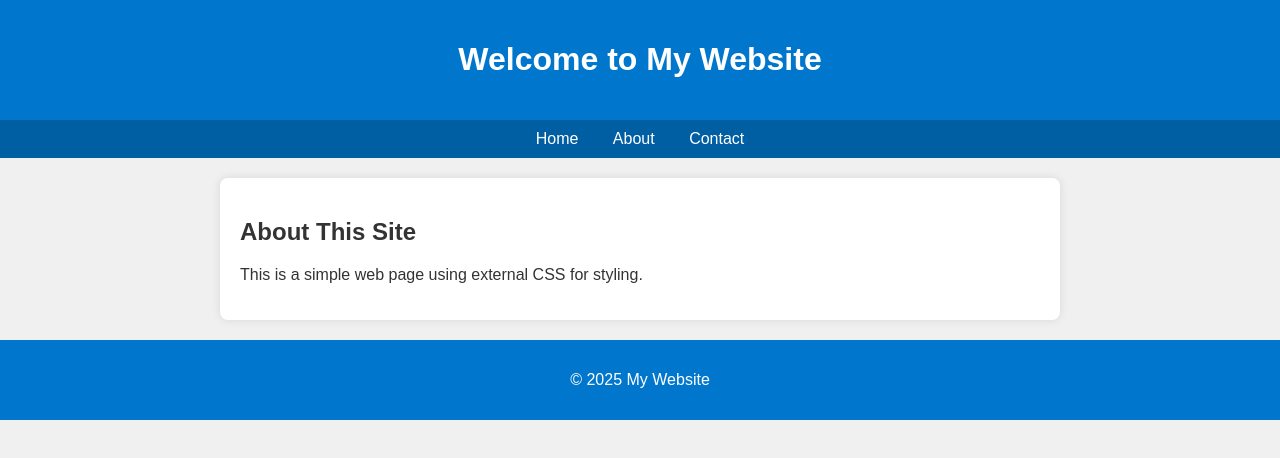
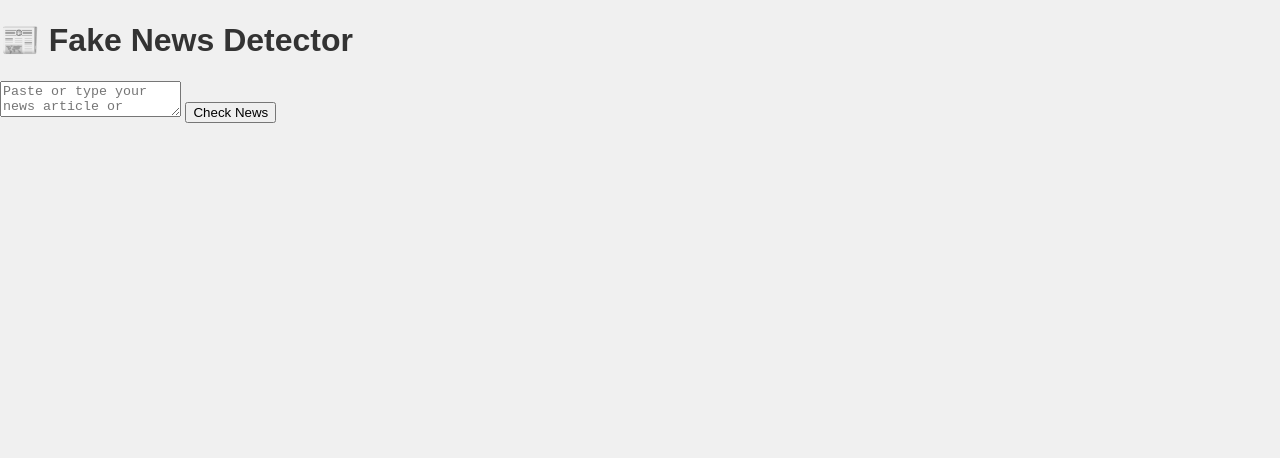
Before and after one commit to vaishnavimajji/my_f, a plain HTML site: page index.html in a window 1280 px wide. Drawn offline with Linux system fonts and the light colour scheme.

Commit message:
Add files via upload

```diff
--- a/index.html
+++ b/index.html
@@ -1,30 +1,44 @@
 <!DOCTYPE html>
 <html lang="en">
 <head>
-  <meta charset="UTF-8">
-  <title>Simple Page</title>
-  <link rel="stylesheet" href="style.css"> <!-- Linking to external CSS -->
+    <meta charset="UTF-8">
+    <meta name="viewport" content="width=device-width, initial-scale=1.0">
+    <title>Fake News Detector</title>
+    <link rel="stylesheet" href="style.css">
 </head>
 <body>
+    <div class="container">
+        <h1>📰 Fake News Detector</h1>
+        <textarea id="newsInput" placeholder="Paste or type your news article or headline here..."></textarea>
+        <button onclick="checkFakeNews()">Check News</button>
+        <div id="result" class="result"></div>
+    </div>
 
-  <header>
-    <h1>Welcome to My Website</h1>
-  </header>
+    <script>
+        async function checkFakeNews() {
+            const text = document.getElementById('newsInput').value;
+            const resultBox = document.getElementById('result');
+            resultBox.innerHTML = 'Checking...';
 
-  <nav>
-    <a href="#">Home</a>
-    <a href="#">About</a>
-    <a href="#">Contact</a>
-  </nav>
+            try {
+                const response = await fetch('http://localhost:5000/predict', {
+                    method: 'POST',
+                    headers: { 'Content-Type': 'application/json' },
+                    body: JSON.stringify({ text: text })
+                });
 
-  <main>
-    <h2>About This Site</h2>
-    <p>This is a simple web page using external CSS for styling.</p>
-  </main>
-
-  <footer>
-    <p>&copy; 2025 My Website</p>
-  </footer>
-
+                const data = await response.json();
+                const color = data.prediction.toLowerCase() === 'fake' ? '#ff4d4d' : '#4caf50';
+                resultBox.innerHTML = `
+                    <p><strong>Prediction:</strong> ${data.prediction}</p>
+                    <p><strong>Confidence:</strong> ${data.confidence}</p>
+                `;
+                resultBox.style.borderColor = color;
+            } catch (error) {
+                resultBox.innerHTML = 'Error checking news. Make sure the server is running.';
+                resultBox.style.borderColor = '#ff9900';
+            }
+        }
+    </script>
 </body>
 </html>
```
